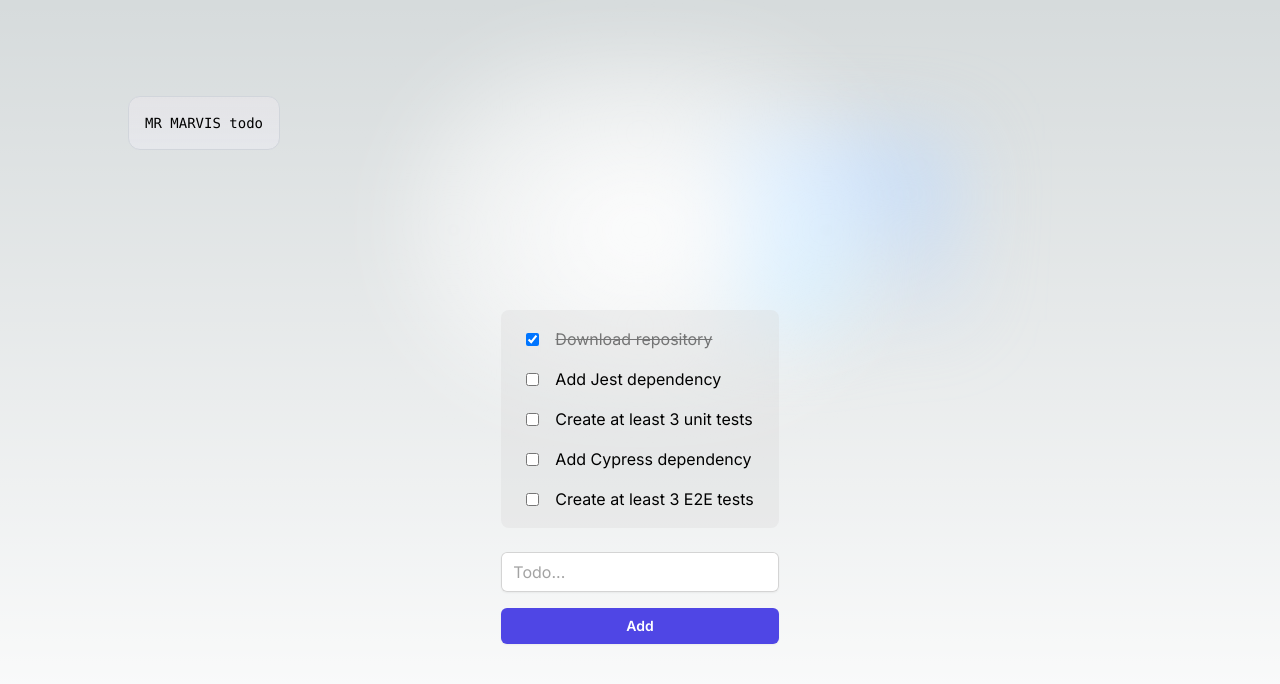
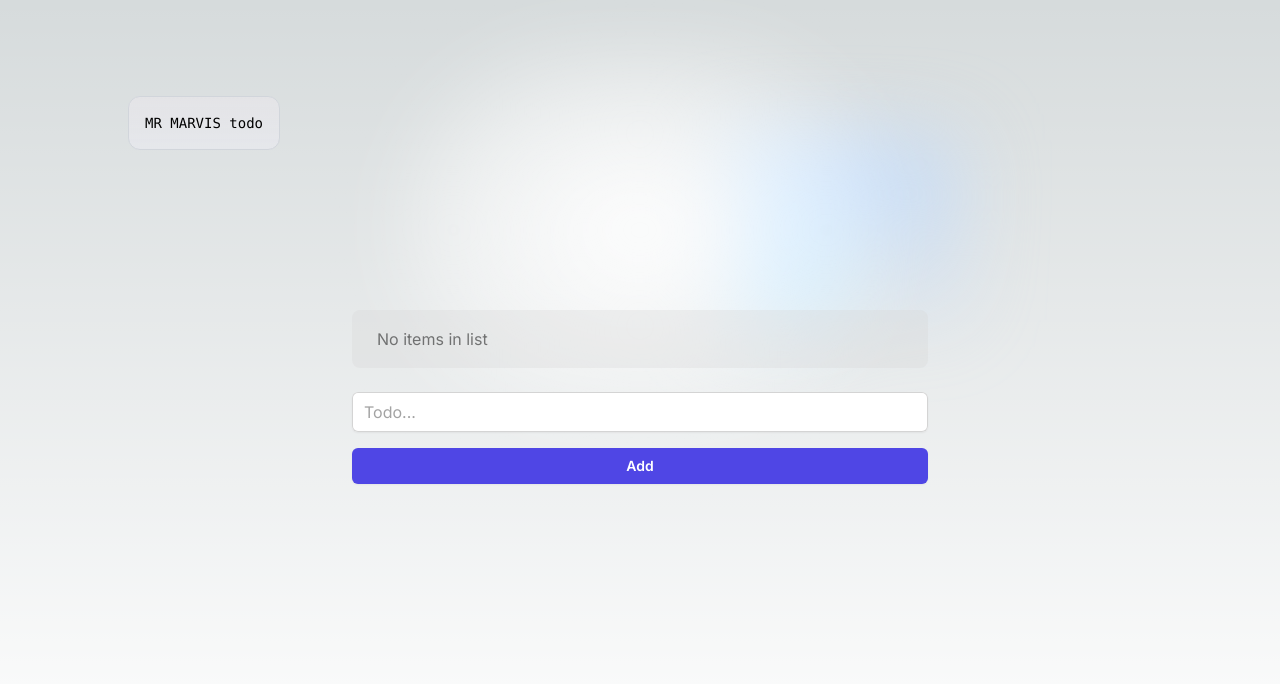
Before and after one commit to Mister-Marvis/qa-engineer-case, a Next.js app: page / in a window 1280 px wide. Shown: the top 684 px of the page. Built offline with nearby package versions, Linux system fonts and the light colour scheme.

Commit message:
Improved design.

```diff
--- a/components/Add.tsx
+++ b/components/Add.tsx
@@ -1,5 +1,4 @@
-import { useState, SyntheticEvent, FunctionComponent } from 'react'
-import { Dispatch, SetStateAction } from 'react'
+import { Dispatch, FunctionComponent, SetStateAction, SyntheticEvent, useState } from 'react'
 import { TodoItem } from '@/types/todo'
 
 interface Props {
@@ -32,7 +31,10 @@ const Add: FunctionComponent<Props> = ({ setTodoItems }) => {
         onChange={({ target }) => setTodoItem(target.value)}
         type='text'
         placeholder='Todo...'
-        className='block w-full rounded-md border-0 px-3 py-2 text-neutral-900 shadow-sm ring-1 ring-inset ring-neutral-300 placeholder:text-neutral-400 focus:ring-1 focus:ring-inset focus:ring-indigo-600 dark:bg-neutral-800 dark:text-neutral-50 dark:ring-neutral-500'
+        className='block w-full rounded-md border-0 px-3 py-2 text-neutral-900 shadow-sm ring-1 ring-inset ring-neutral-300 placeholder:text-neutral-400 focus:ring-1 focus:ring-inset focus:ring-indigo-600 dark:bg-neutral-950 dark:text-neutral-50 dark:focus:aring-neutral-800 dark:ring-neutral-800'
+        required={true}
+        minLength={3}
+        maxLength={100}
       />
       <button
         type='submit'
--- a/components/TodoList.tsx
+++ b/components/TodoList.tsx
@@ -1,24 +1,19 @@
-import {ChangeEventHandler, Dispatch, FunctionComponent, SetStateAction} from "react";
-import { TodoItem } from "@/types/todo";
+import { Dispatch, FunctionComponent, SetStateAction } from 'react'
+import { TodoItem } from '@/types/todo'
 
 interface ListItemProps {
-  item: TodoItem;
-  setTodoItems: Dispatch<SetStateAction<TodoItem[] | undefined>>;
-  index: number;
+  item: TodoItem
+  setTodoItems: Dispatch<SetStateAction<TodoItem[] | undefined>>
+  index: number
 }
 
-const TodoListItem: FunctionComponent<ListItemProps> = ({
-  item: { done, text },
-  setTodoItems,
-  index,
-}) => {
-  const handleChange: ChangeEventHandler<HTMLInputElement> =  () => {
-    setTodoItems((items) => {
-      if (items) {
-        items[index].done = !items[index].done;
-        console.log('chnage', [...items]);
+const TodoListItem: FunctionComponent<ListItemProps> = ({ item, setTodoItems, index }) => {
+  const handleChange = (item: TodoItem, index: number) => {
+    setTodoItems((prev) => {
+      if (prev) {
+        prev[index].done = !prev[index].done
 
-        return [...items]
+        return [...prev]
       }
 
       return []
@@ -26,41 +21,33 @@ const TodoListItem: FunctionComponent<ListItemProps> = ({
   }
 
   return (
-    <label className="flex cursor-pointer items-center">
-      <input defaultChecked={done} onChange={handleChange} type="checkbox" className="mr-4" />
-      <span className={done ? "line-through opacity-50" : ""}>{text}</span>
-    </label>
-  );
-};
+    <li data-index={index}>
+      <label className='flex cursor-pointer items-center'>
+        <input defaultChecked={item.done} onChange={() => handleChange(item, index)} type='checkbox' className='mr-4' />
+        <span className={item.done ? 'line-through opacity-50' : ''}>{item.text}</span>
+      </label>
+    </li>
+  )
+}
 
 interface TodoListProps {
-  todoItems: TodoItem[];
-  setTodoItems: Dispatch<SetStateAction<TodoItem[] | undefined>>;
+  todoItems: TodoItem[]
+  setTodoItems: Dispatch<SetStateAction<TodoItem[] | undefined>>
 }
 
-const TodoList: FunctionComponent<TodoListProps> = ({
-  todoItems,
-  setTodoItems,
-}) => {
+const TodoList: FunctionComponent<TodoListProps> = ({ todoItems, setTodoItems }) => {
   return (
-    <div className="group rounded-lg border border-transparent bg-neutral-300/30 px-6 py-4 transition-colors dark:bg-neutral-800/30">
-      {todoItems.length === 0 && (
-        <span className="opacity-50">No items in list</span>
-      )}
+    <div className='group rounded-lg border border-transparent bg-neutral-300/30 px-6 py-4 transition-colors dark:bg-neutral-800/30'>
+      {todoItems.length === 0 && <span className='opacity-50'>No items in list</span>}
       {todoItems.length > 0 && (
-        <div className="space-y-4">
+        <ol className='space-y-4'>
           {todoItems.map((item, index) => (
-            <TodoListItem
-              key={index}
-              index={index}
-              item={item}
-              setTodoItems={setTodoItems}
-            />
+            <TodoListItem key={index} index={index} item={item} setTodoItems={setTodoItems} />
           ))}
-        </div>
+        </ol>
       )}
     </div>
-  );
-};
+  )
+}
 
-export default TodoList;
+export default TodoList
--- a/pages/index.tsx
+++ b/pages/index.tsx
@@ -1,34 +1,36 @@
 import { Inter } from 'next/font/google'
 import TodoList from '@/components/TodoList'
 import { useLocalStorage } from 'react-use'
-import { initial } from '@/util/todo'
 import Add from '@/components/Add'
 import Head from 'next/head'
+import {TodoItem} from "@/types/todo";
 
 const inter = Inter({ subsets: ['latin'] })
 
 export default function Home() {
-  const [todoItems, setTodoItems] = useLocalStorage('todo', initial)
+  const [todoItems, setTodoItems] = useLocalStorage<TodoItem[]>('todo', [])
 
   return (
     <>
       <Head>
         <title>MR MARVIS todo</title>
       </Head>
-      <main className={`flex min-h-screen flex-col items-center gap-12 p-24 lg:gap-20 ${inter.className}`}>
-        <div className='z-10 w-full max-w-5xl items-center justify-between font-mono text-sm lg:flex'>
+      <main className={inter.className}>
+        <article className='flex min-h-screen flex-col items-center gap-12 p-24 lg:gap-20 overflow-hidden'>
+            <header className='z-10 w-full max-w-5xl items-center justify-between font-mono text-sm lg:flex'>
                 <p className='fixed left-0 top-0 flex w-full justify-center border-b border-gray-300 bg-gradient-to-b from-zinc-200 pb-6 pt-8 backdrop-blur-2xl dark:border-neutral-800 dark:bg-zinc-800/30 dark:from-inherit lg:static lg:w-auto  lg:rounded-xl lg:border lg:bg-gray-200 lg:p-4 lg:dark:bg-zinc-800/30'>
                     MR MARVIS todo
                 </p>
-        </div>
+            </header>
             <div
                 className="relative flex place-items-center before:absolute before:h-[300px] before:w-[480px] before:-translate-x-1/2 before:rounded-full before:bg-gradient-radial before:from-white before:to-transparent before:blur-2xl before:content-[''] after:absolute after:-z-20 after:h-[180px] after:w-[240px] after:translate-x-1/3 after:bg-gradient-conic after:from-sky-200 after:via-blue-200 after:blur-2xl after:content-[''] before:dark:bg-gradient-to-br before:dark:from-transparent before:dark:to-blue-700/10 after:dark:from-sky-900 after:dark:via-[#0141ff]/40 before:lg:h-[360px]"
                 aria-hidden='true'
             />
-        <div className='z-20 grid gap-6'>
+            <div className='z-20 grid gap-6 w-full max-w-xl mx-auto'>
                 <TodoList setTodoItems={setTodoItems} todoItems={todoItems || []} />
                 <Add setTodoItems={setTodoItems} />
             </div>
+        </article>
       </main>
     </>
   )
```
Lines whose indentation alone changed are shown as unchanged.
